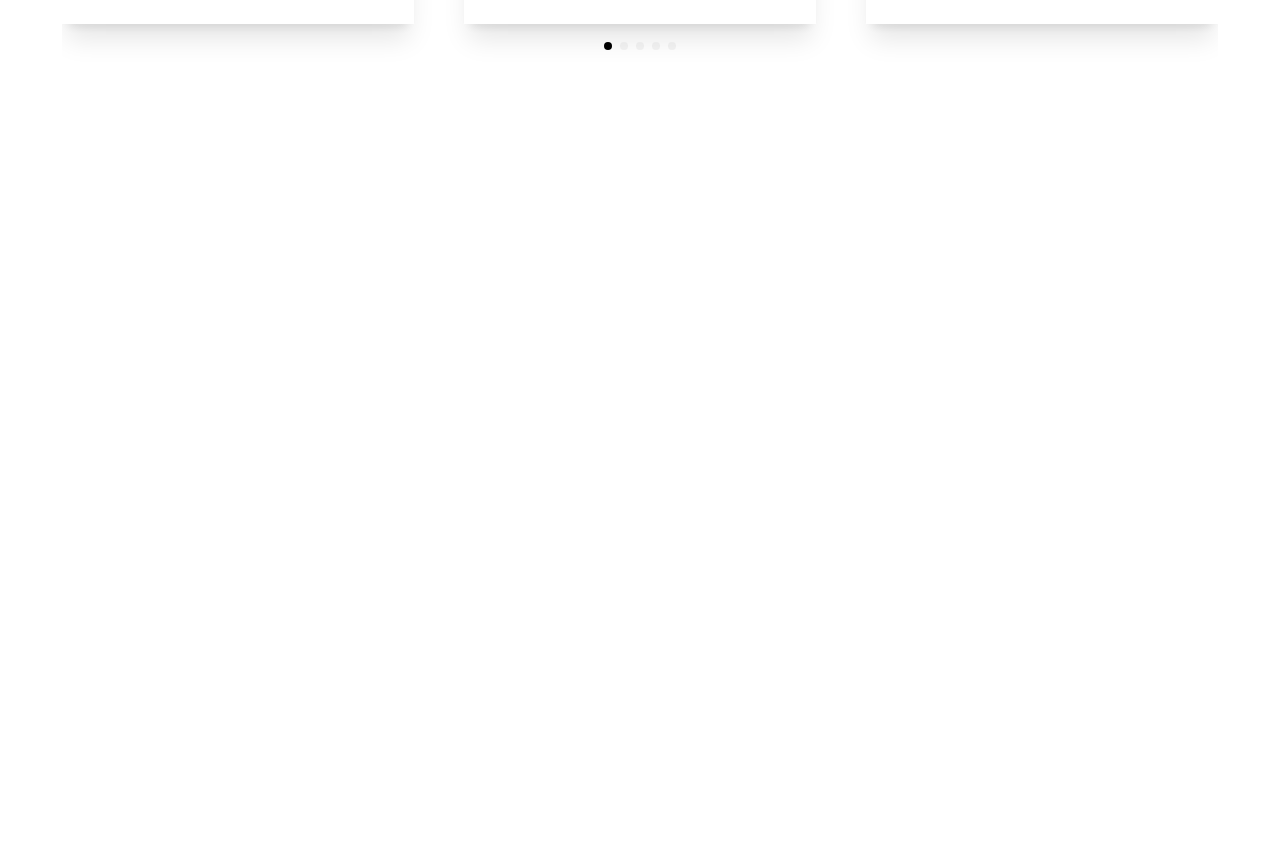
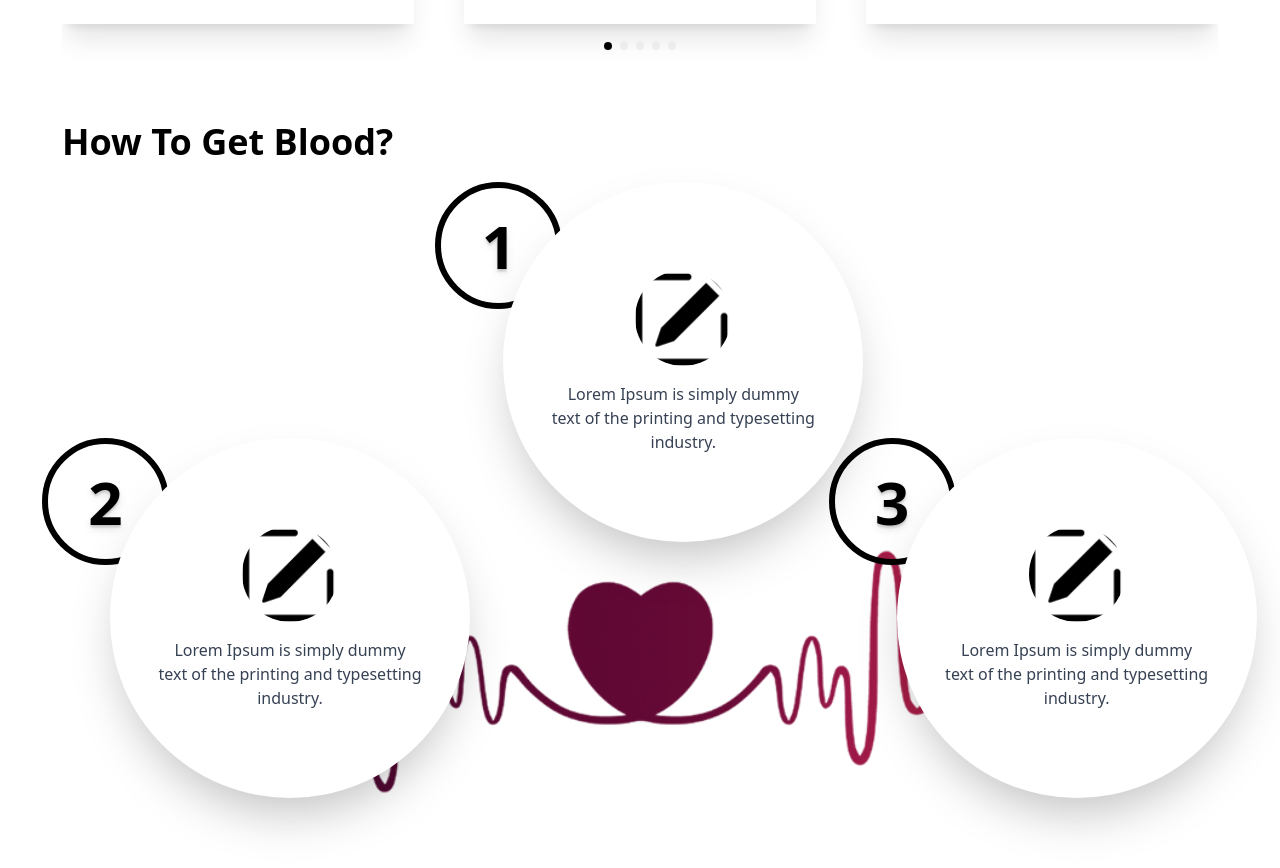
Before and after one commit to PB-King-47/blood_donation, a React (Vite) app: page / in a window 1280 px wide. Shown: the part 1437-2305 px from the top of the page. Before the commit the page ends 1559 px from the top, so only its background shows below. Built offline with nearby package versions, Linux system fonts and the light colour scheme.

Commit message:
How To get Blood vs-1

```diff
--- /dev/null
+++ b/src/components/HomePage/GetBlood.jsx
@@ -0,0 +1,50 @@
+import React from "react";
+import GetBloodComp from "./GetBloodComp";
+
+import Image_1 from 'src/assets/getBlood/Group.png';
+import BgImage from 'src/assets/getblood.png';
+
+
+const bgStyle = {
+  backgroundImage: `url(${BgImage})`,
+  backgroundSize: 'auto 500px',
+  backgroundPosition: 'bottom',
+  backgroundRepeat: 'no-repeat',
+};
+
+const GetBlood = () => {
+    return (
+        <div className="content getBlood md:h-[100vh]" style={bgStyle}>
+            <h1 className="font-bold text-4xl mb-5 capitalize">
+                How to get blood?
+            </h1>
+            <div class="grid xl:grid-cols-3 md:grid-cols-2 gap-6 sm:grid-cols-1">
+                <div class="col-box sm:h-100 md:h-64 xl:flex items-end">
+                    <GetBloodComp
+                        contextNum={'2'}
+                        icon={Image_1}
+                        contextText={'Lorem Ipsum is simply dummy text of the printing and typesetting industry.'}
+                    />
+                </div>
+
+                <div class="col-box sm:h-100">
+                     <GetBloodComp
+                        contextNum={'1'}
+                        icon={Image_1}
+                        contextText={'Lorem Ipsum is simply dummy text of the printing and typesetting industry.'}
+                    />
+                </div>
+
+                <div class="col-box sm:h-100 md:h-64 xl:flex items-end">
+                     <GetBloodComp
+                        contextNum={'3'}
+                        icon={Image_1}
+                        contextText={'Lorem Ipsum is simply dummy text of the printing and typesetting industry.'}
+                    />
+                </div>
+            </div>
+        </div>
+    );
+};
+
+export default GetBlood;
--- /dev/null
+++ b/src/components/HomePage/GetBloodComp.jsx
@@ -0,0 +1,26 @@
+import React from "react";
+
+const GetBloodComp = ({ contextNum, icon, contextText }) => {
+  return (
+    <div className="relative ">
+      <div className="absolute transform  -translate-x-5 z-0 w-[127px] h-[127px] border-[6px] flex items-center justify-center rounded-full">
+        <h1 className="font-bold text-6xl text-shadow-lg text-black">{contextNum}</h1>
+      </div>
+
+
+      <div className="absolute transform  translate-x-12 w-[360px] h-[360px] flex flex-col items-center justify-center p-12 shadow-2xl rounded-full z-10 bg-white">
+        <div className="text-center mb-4">
+          <img
+            srcSet={icon}
+            className="rounded-full w-24 h-24 object-cover"
+            alt="Get Blood Icon"
+          />
+        </div>
+
+        <p className="text-center text-gray-700">{contextText}</p>
+      </div>
+    </div>
+  );
+};
+
+export default GetBloodComp;
--- a/src/page/HomePage.jsx
+++ b/src/page/HomePage.jsx
@@ -2,6 +2,7 @@ import React from 'react';
 import Hero from 'src/components/HomePage/Hero';
 import OurMission from 'src/components/HomePage/OurMission';
 import OurCollaborators from '../components/HomePage/OurCollaborators';
+import GetBlood from '../components/HomePage/GetBlood';
 
 const HomePage = () => {
     return (
@@ -9,6 +10,7 @@ const HomePage = () => {
            <Hero />
            <OurMission />
            <OurCollaborators />
+           <GetBlood />
         </div>
     );
 };
```
Also changed, not shown: src/assets/getBlood/Group.png (added), src/assets/getblood.png (added).
